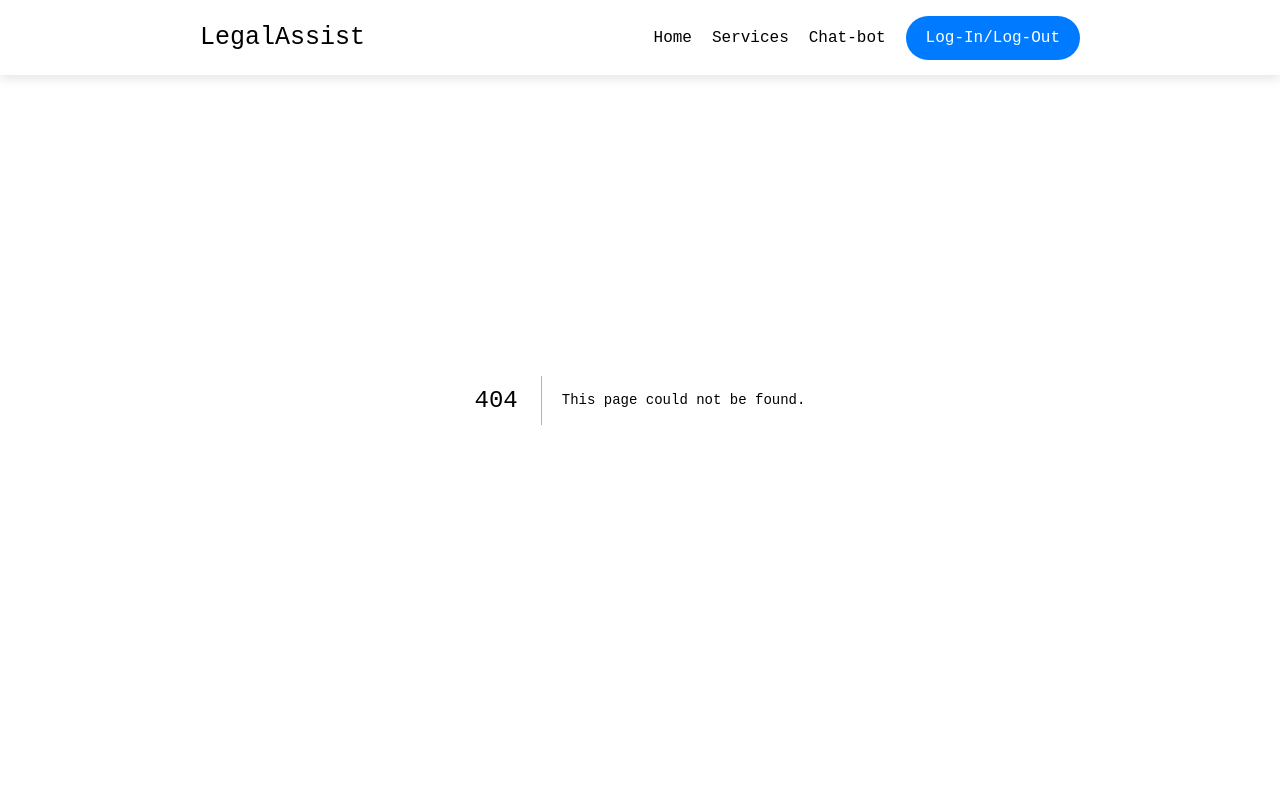
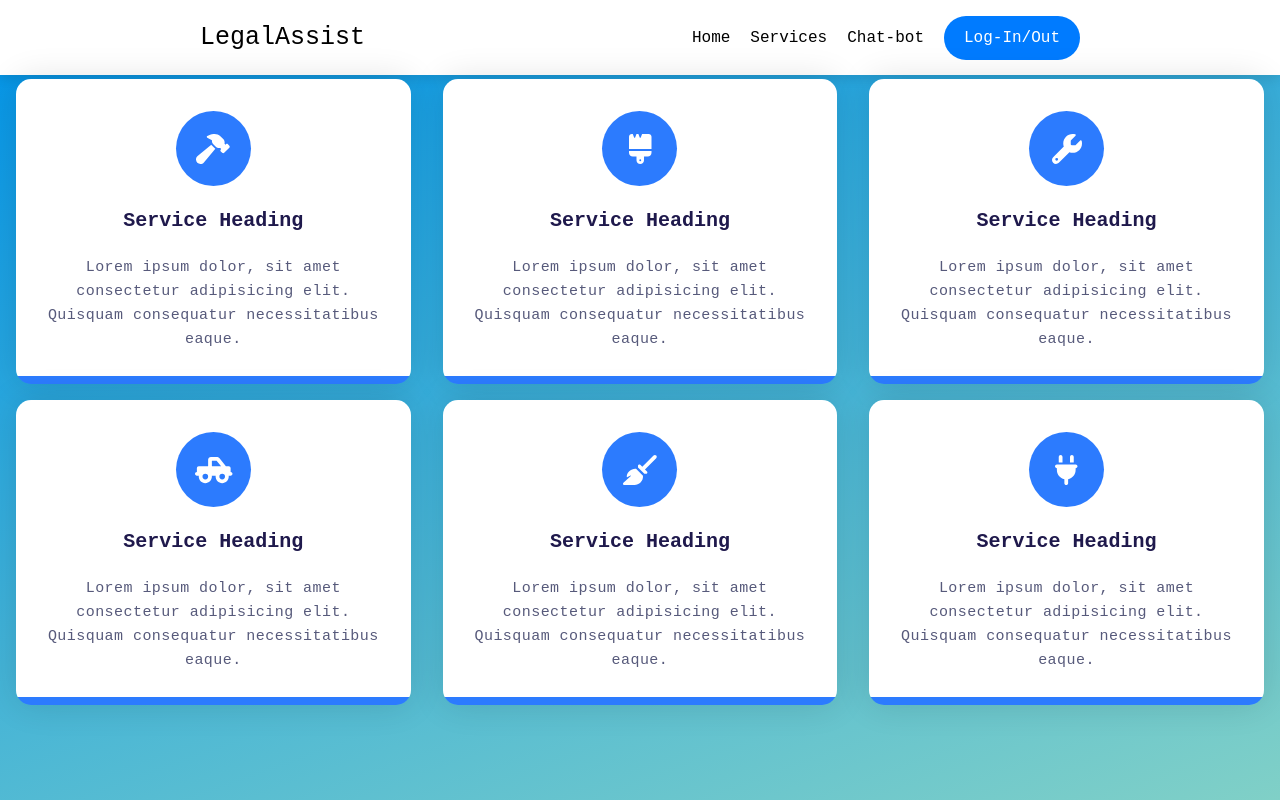
Before and after one commit to WiiWake3101/Cad-2.0, a Next.js app: page /services in a window 1280 px wide. Before the commit this address had no page. Built offline with nearby package versions, Linux system fonts and the light colour scheme.

Commit message:
Service page has been setup further need to be done

```diff
--- a/app/layout.js
+++ b/app/layout.js
@@ -5,7 +5,7 @@ import Nav from "@/components/Menu/Nav";
 const inter = Inter({ subsets: ["latin"] });
 
 export const metadata = {
-  title: "Create Next App",
+  title: "LegalAssits",
   description: "Generated by create next app",
 };
 
@@ -25,6 +25,7 @@ export default function RootLayout({ children }) {
           href="https://unpkg.com/boxicons@2.1.2/css/boxicons.min.css"
           rel="stylesheet"
         />
+        <link href="" rel="stylesheet" />
       </head>
       <body className={inter.className}>
         <Nav />
--- /dev/null
+++ b/app/services/page.js
@@ -0,0 +1,8 @@
+import Service from "@/components/services/service";
+export default function Home() {
+  return (
+    <div className="h-screen flex items-center justify-center">
+      <Service />
+    </div>
+  );
+}
--- a/components/Main/main.jsx
+++ b/components/Main/main.jsx
@@ -9,7 +9,7 @@ const Content = () => {
           Welcome to LegalAssist
         </h2>
         <p className="typing_animation_2 text-sm sm:text-base" id="paragraph">
-          Launching your startup journey just got easier.
+          Embark on the adventure of entrepreneurship with ease.
         </p>
       </div>
     </div>
--- a/components/Menu/Nav.jsx
+++ b/components/Menu/Nav.jsx
@@ -20,7 +20,7 @@ export default function Nav() {
           </Link>
         </li>
         <li>
-          <Link href="/" id="inside">
+          <Link href="/services" id="inside">
             Services
           </Link>
         </li>
@@ -31,7 +31,7 @@ export default function Nav() {
         </li>
         <li>
           <Link href="/login" id="inside">
-            <button>Log-In/Log-Out</button>
+            <button>Log-In/Out</button>
           </Link>
         </li>
       </ul>
--- /dev/null
+++ b/components/services/service.css
@@ -0,0 +1,109 @@
+.section {
+    width: 90%;
+    display: grid;
+    place-items: center;
+}
+
+.row {
+    display: flex;
+    flex-wrap: wrap;
+}
+
+.column {
+    width: 100%;
+    margin-top: 0px;
+    padding: 0 1em 1em 1em;
+    text-align: center;
+}
+
+.card {
+    width: 100%;
+    height: 100%;
+    padding: 2em 1.5em;
+    background: linear-gradient(#ffffff 50%, #2c7bfe 50%);
+    background-size: 100% 200%;
+    background-position: 0 2.5%;
+    border-radius: 15px;
+    box-shadow: 0 0 35px rgba(0, 0, 0, 0.12);
+    cursor: pointer;
+    transition: 0.5s;
+    opacity: 0;
+    animation: fadeIn 1s forwards;
+}
+
+@keyframes fadeIn {
+    from {
+        opacity: 0;
+    }
+
+    to {
+        opacity: 1;
+    }
+}
+
+h3 {
+    font-size: 20px;
+    font-weight: 600;
+    color: #1f194c;
+    margin: 1em 0;
+}
+
+p {
+    color: #575a7b;
+    font-size: 15px;
+    line-height: 1.6;
+    letter-spacing: 0.03em;
+}
+
+.icon-wrapper {
+    background-color: #2c7bfe;
+    position: relative;
+    margin: auto;
+    font-size: 30px;
+    height: 2.5em;
+    width: 2.5em;
+    color: #ffffff;
+    border-radius: 50%;
+    display: grid;
+    place-items: center;
+    transition: 0.5s;
+}
+
+.card:hover {
+    background-position: 0 100%;
+}
+
+.card:hover .icon-wrapper {
+    background-color: #ffffff;
+    color: #2c7bfe;
+}
+
+.card:hover h3 {
+    color: #ffffff;
+}
+
+.card:hover p {
+    color: #f0f0f0;
+}
+
+@media screen and (min-width: 768px) {
+    section {
+        padding: 0 2em;
+    }
+
+    .column {
+        flex: 0 50%;
+        max-width: 50%;
+    }
+}
+
+@media screen and (min-width: 992px) {
+    section {
+        padding: 1em 3em;
+    }
+
+    .column {
+        flex: 0 0 33.33%;
+        max-width: 33.33%;
+    }
+}
--- /dev/null
+++ b/components/services/service.jsx
@@ -0,0 +1,70 @@
+import { FontAwesomeIcon } from "@fortawesome/react-fontawesome";
+import {
+  faHammer,
+  faBrush,
+  faWrench,
+  faTruckPickup,
+  faBroom,
+  faPlug,
+} from "@fortawesome/free-solid-svg-icons";
+import "tailwindcss/tailwind.css";
+import "./service.css";
+
+function ServiceCard({ icon, heading, text }) {
+  return (
+    <div className="column mt-40px">
+      <div className="card">
+        <div className="icon-wrapper">
+          <FontAwesomeIcon icon={icon} />
+        </div>
+        <h3>{heading}</h3>
+        <p>{text}</p>
+      </div>
+    </div>
+  );
+}
+
+function ServicesSection() {
+  return (
+    <div className="row">
+      <ServiceCard
+        icon={faHammer}
+        heading="Service Heading"
+        text="Lorem ipsum dolor, sit amet consectetur adipisicing elit. Quisquam consequatur necessitatibus eaque."
+      />
+      <ServiceCard
+        icon={faBrush}
+        heading="Service Heading"
+        text="Lorem ipsum dolor, sit amet consectetur adipisicing elit. Quisquam consequatur necessitatibus eaque."
+      />
+      <ServiceCard
+        icon={faWrench}
+        heading="Service Heading"
+        text="Lorem ipsum dolor, sit amet consectetur adipisicing elit. Quisquam consequatur necessitatibus eaque."
+      />
+      <ServiceCard
+        icon={faTruckPickup}
+        heading="Service Heading"
+        text="Lorem ipsum dolor, sit amet consectetur adipisicing elit. Quisquam consequatur necessitatibus eaque."
+      />
+      <ServiceCard
+        icon={faBroom}
+        heading="Service Heading"
+        text="Lorem ipsum dolor, sit amet consectetur adipisicing elit. Quisquam consequatur necessitatibus eaque."
+      />
+      <ServiceCard
+        icon={faPlug}
+        heading="Service Heading"
+        text="Lorem ipsum dolor, sit amet consectetur adipisicing elit. Quisquam consequatur necessitatibus eaque."
+      />
+    </div>
+  );
+}
+
+export default function Services() {
+  return (
+    <div className="mt-10px">
+      <ServicesSection />
+    </div>
+  );
+}
--- a/package.json
+++ b/package.json
@@ -9,6 +9,9 @@
     "lint": "next lint"
   },
   "dependencies": {
+    "@fortawesome/fontawesome-svg-core": "^6.5.1",
+    "@fortawesome/free-solid-svg-icons": "^6.5.1",
+    "@fortawesome/react-fontawesome": "^0.2.0",
     "next": "14.1.3",
     "next-auth": "^4.24.7",
     "react": "^18",
```
Also changed, not shown: 1 other file (tests, documents, lock files or other folders).
